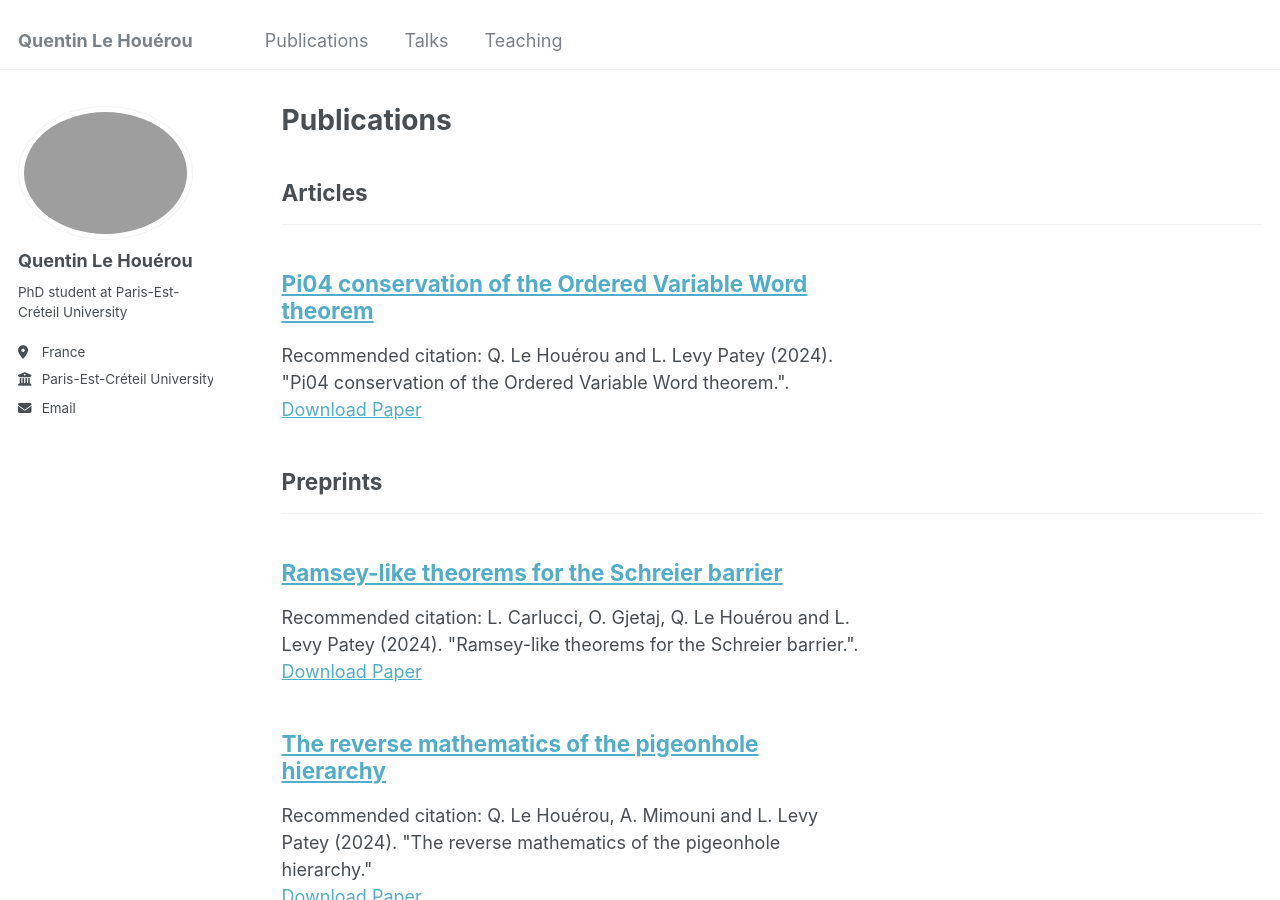
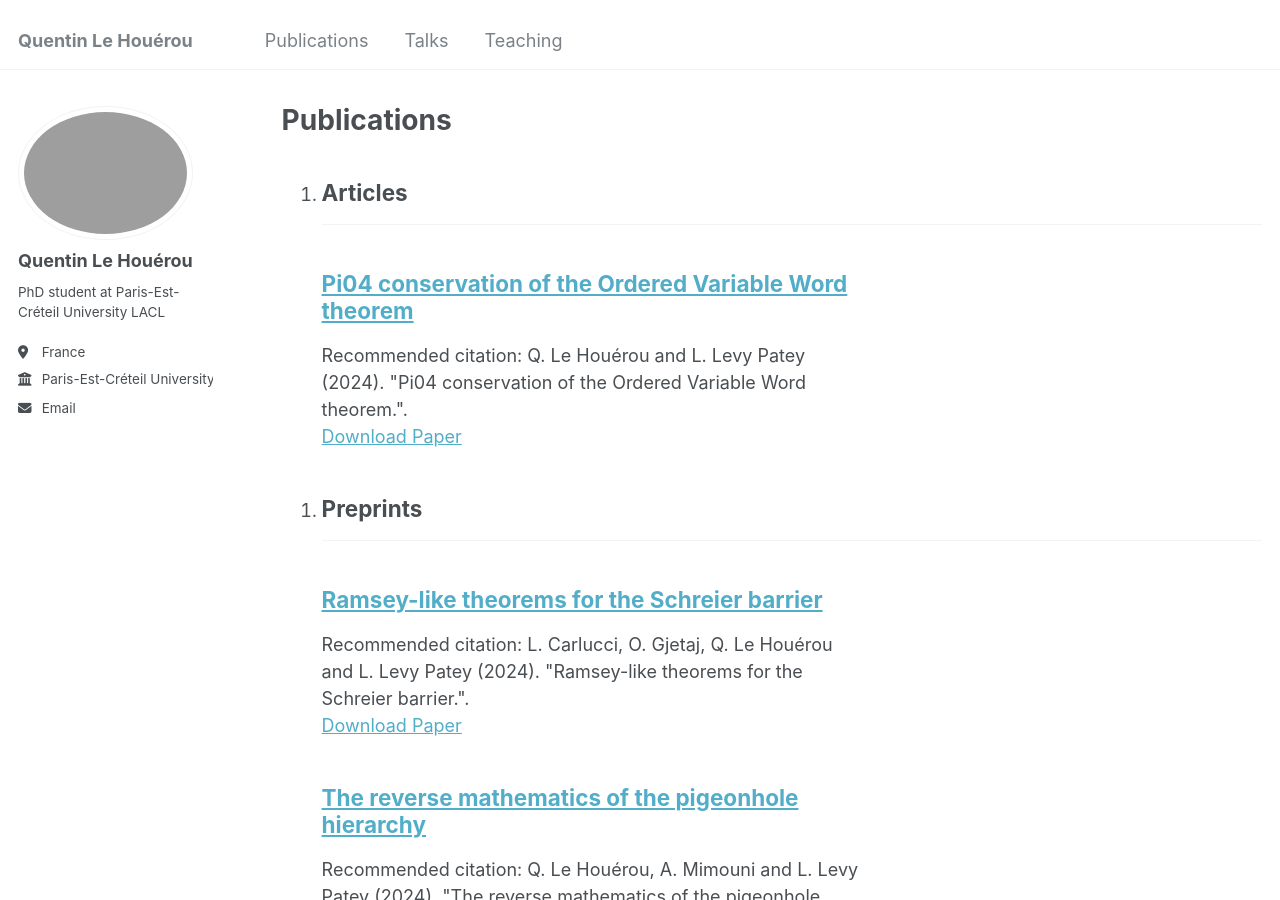
Before and after one commit to QuentinLH/quentinlh.github.io, a Jekyll site: the page built from _pages/publications.html, in a window 1280 px wide and 900 px high. Built offline with Jekyll 4.4.1, drawn with Linux system fonts in a browser that asks for light colours.

```diff
--- a/_config.yml
+++ b/_config.yml
@@ -24,7 +24,7 @@ author:
   avatar           : "profile.png"
   name             : "Quentin Le Houérou"
   pronouns         : # example: "she/her"
-  bio              : "PhD student at Paris-Est-Créteil University"
+  bio              : "PhD student at Paris-Est-Créteil University \n LACL"
   location         : "France"
   employer         : "Paris-Est-Créteil University"
   uri              : # URL
@@ -92,7 +92,6 @@ words_per_minute         : 160
 future                   : true
 read_more                : "disabled" # if enabled, adds "Read more" links to excerpts
 talkmap_link             : false #change to true to add link to talkmap on talks page
-site_theme               : "dark"
 comments:
   provider               : # false (default), "disqus", "discourse", "facebook", "google-plus", "staticman", "custom"
   disqus:
--- a/_pages/publications.html
+++ b/_pages/publications.html
@@ -14,17 +14,19 @@ author_profile: true
 <!-- New style rendering if publication categories are defined -->
 {% if site.publication_category %}
   {% for category in site.publication_category  %}
+    <ol>
     {% assign title_shown = false %}
     {% for post in site.publications reversed %}
       {% if post.category != category[0] %}
         {% continue %}
       {% endif %}
       {% unless title_shown %}
-        <h2>{{ category[1].title }}</h2><hr />
+        <li><h2>{{ category[1].title }}</h2><hr />
         {% assign title_shown = true %}
       {% endunless %}
       {% include archive-single.html %}
     {% endfor %}
+    </ol>
   {% endfor %}
 {% else %}
   {% for post in site.publications reversed %}
```
